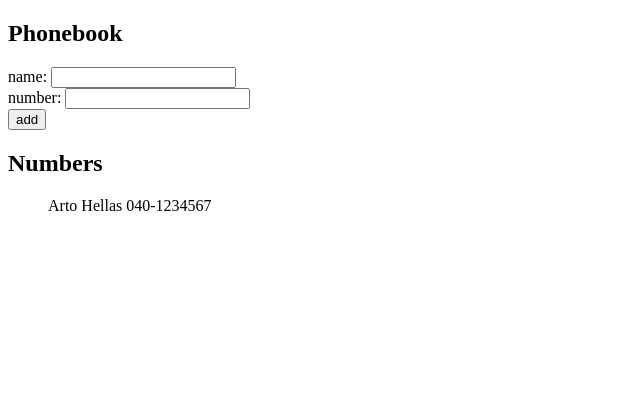
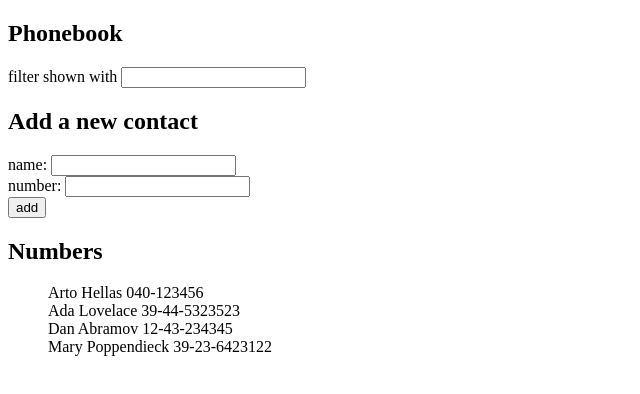
Before and after one commit to ramirolc02/FullStackOpen, a React (Create React App) app in the folder part2/phonebook/: page / in a window 1280 px wide. Shown: the top 394 px of the page, without its empty margins (0-640 px from the left). Built offline with nearby package versions, Linux system fonts and the light colour scheme.

Commit message:
step4 done (filter)

```diff
--- a/part2/phonebook/src/App.js
+++ b/part2/phonebook/src/App.js
@@ -3,22 +3,26 @@
 
 const App = () => {
   const [persons, setPersons] = useState([
-    { name: 'Arto Hellas',
-      number: '040-1234567'}
+    { name: 'Arto Hellas', number: '040-123456', id: 1 },
+    { name: 'Ada Lovelace', number: '39-44-5323523', id: 2 },
+    { name: 'Dan Abramov', number: '12-43-234345', id: 3 },
+    { name: 'Mary Poppendieck', number: '39-23-6423122', id: 4 }
   ])
   const [newName, setNewName] = useState('')
   const [newNumber, setNewNumber] = useState('')
+  const [filter,setNewFilter] = useState('')
+  const [personsCopy, setNewPersonsCopy] = useState(persons);
 
    const addPerson = (event) => {
     event.preventDefault()
     // can use function array.some()
     if(persons.filter(person => person.name === newName).length === 0){
-
       const personObject = {
         name: newName,
         number: newNumber
       }
       setPersons(persons.concat(personObject))
+      setNewPersonsCopy(persons.concat(personObject));
     }
     else{
         alert(`${newName} is already added to phonebook`)
@@ -35,9 +39,20 @@
     setNewNumber(event.target.value)
  }
 
+ const handleFilter = (event) => {
+  // state change is asynchronous
+    const input = event.target.value;
+    setNewFilter(input)
+    setNewPersonsCopy(persons.filter(person => person.name.toLowerCase().includes(input)))
+ }
+
   return (
     <div>
       <h2>Phonebook</h2>
+      <p>
+      filter shown with <input value={filter} onChange={handleFilter}/>
+      </p>
+      <h2> Add a new contact</h2>
       <form onSubmit={addPerson}>
         <div>
           name: <input value={newName} onChange={handlePersonChange}/>
@@ -51,7 +66,7 @@
       </form>
       <h2>Numbers</h2>
       <ul>
-        {persons.map(person => <Person key={person.name} person={person}/>)}
+        {personsCopy.map( person=><Person key={person.id} person={person}/>)}
       </ul>
     </div>
   )
--- a/part2/phonebook/src/components/Person.js
+++ b/part2/phonebook/src/components/Person.js
@@ -1,9 +1,9 @@
 import React from 'react'
 
-const Person = ({person}) =>{
-    return(
+const Person = ({person}) =>
+    (
       <div>{person.name} {person.number}</div>
     )
-   }
+
 
 export default Person
```
